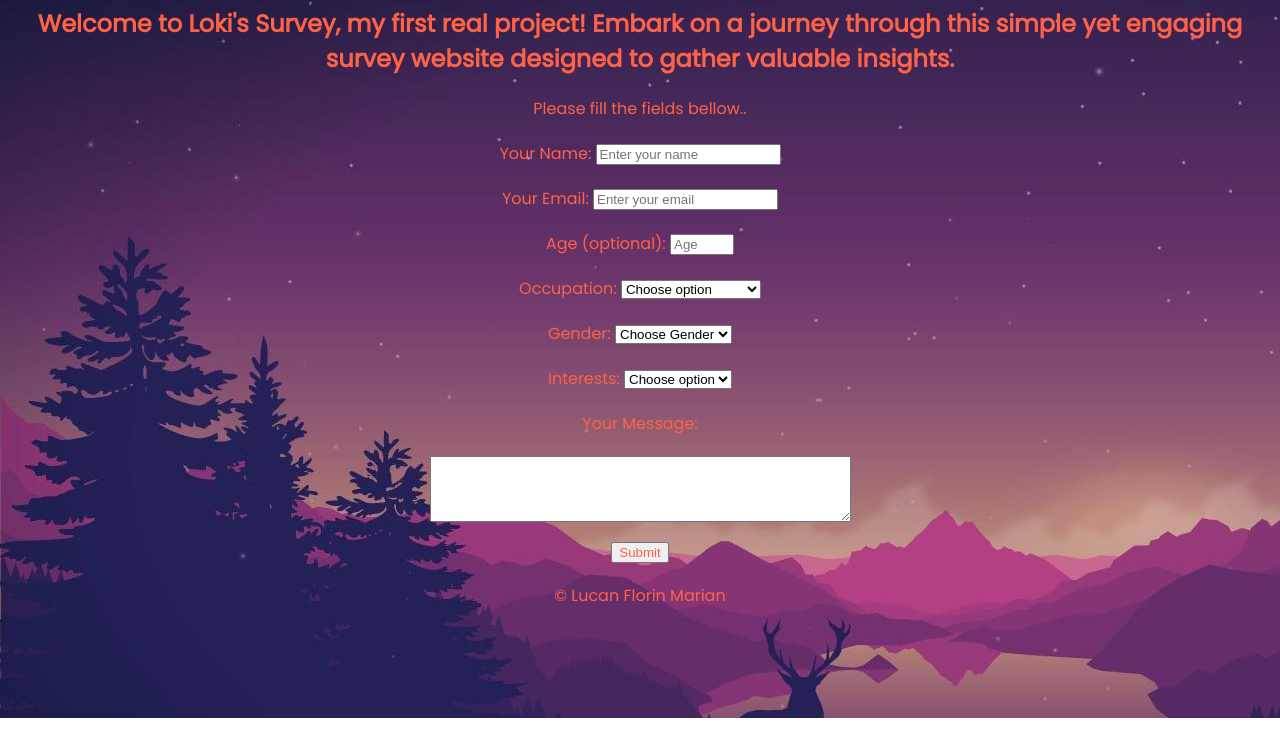
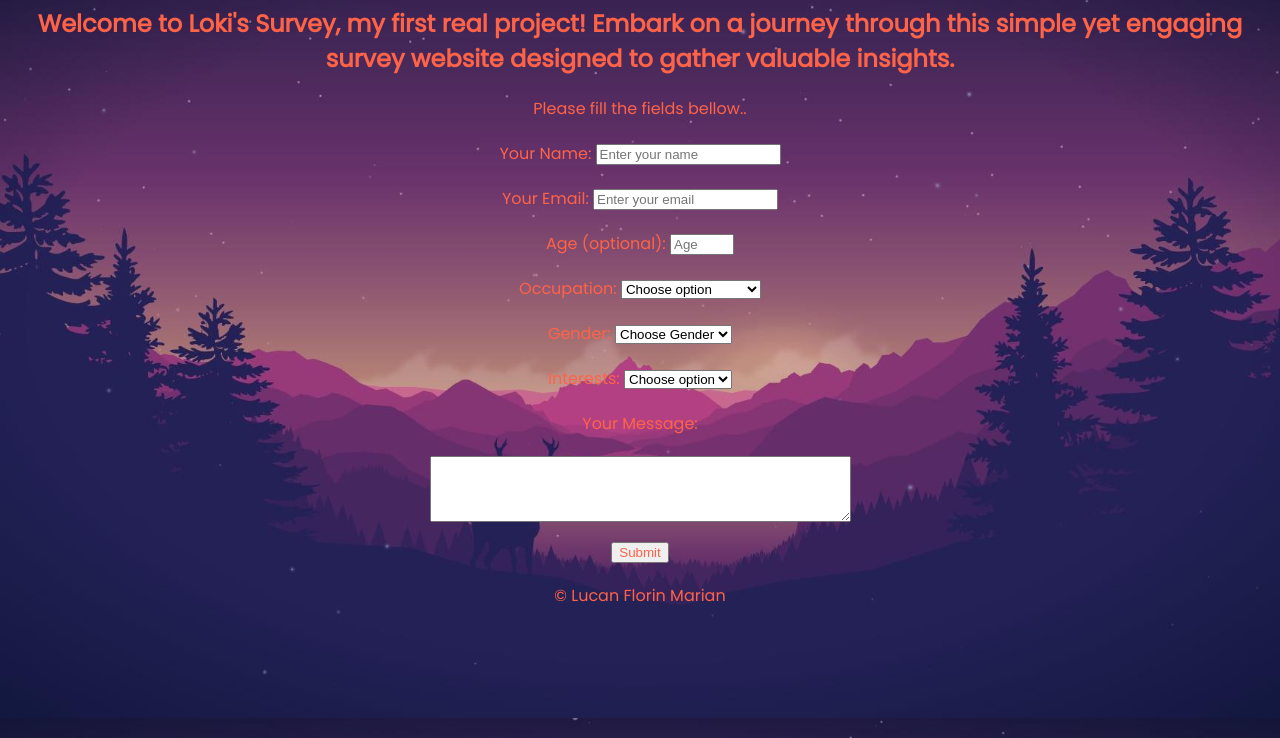
Before and after one commit to LucanF/Survey, a website: page main.html in a window 1280 px wide. Shown: the part 82-820 px from the top of the page. Drawn offline with Linux system fonts and the light colour scheme; a script that the page names is missing.

Commit message:
Update style.css
updated css for backgorund to cover, not repeat etc

```diff
--- a/style.css
+++ b/style.css
@@ -16,6 +16,12 @@ h1, h2, p, #name-label, #email-label, label, #message, #submit {
 
 
 
-  body {
-    background-image: url('./assets/HKBVfx5.jpeg')
+body {
+  background-image: url('./assets/HKBVfx5.jpeg');
+  background-size: cover; /* Ensures the image covers the whole background */
+  background-repeat: no-repeat; /* Prevents the image from repeating */
+  background-position: center center; /* Centers the image */
+  background-attachment: fixed; /* Makes the background stay fixed on scroll */
+  height: 100vh; /* Ensures the background takes up the full height of the viewport */
+  margin: 0;
 }
```
